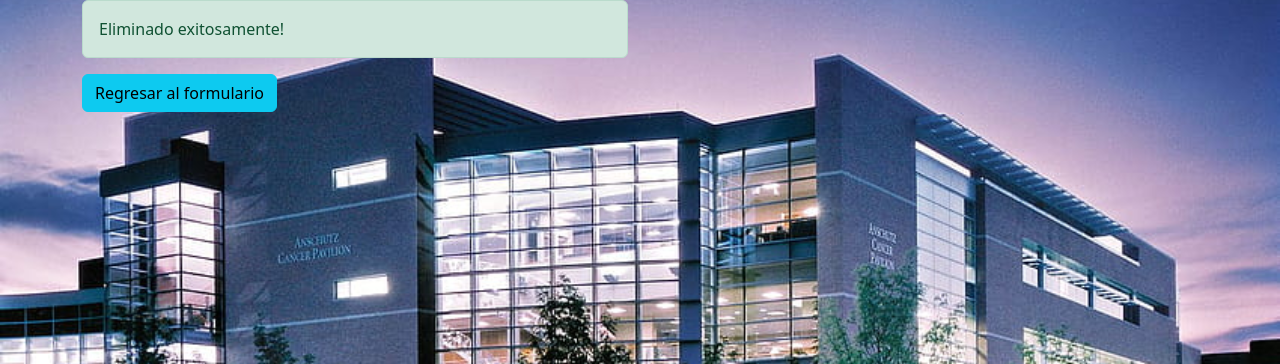
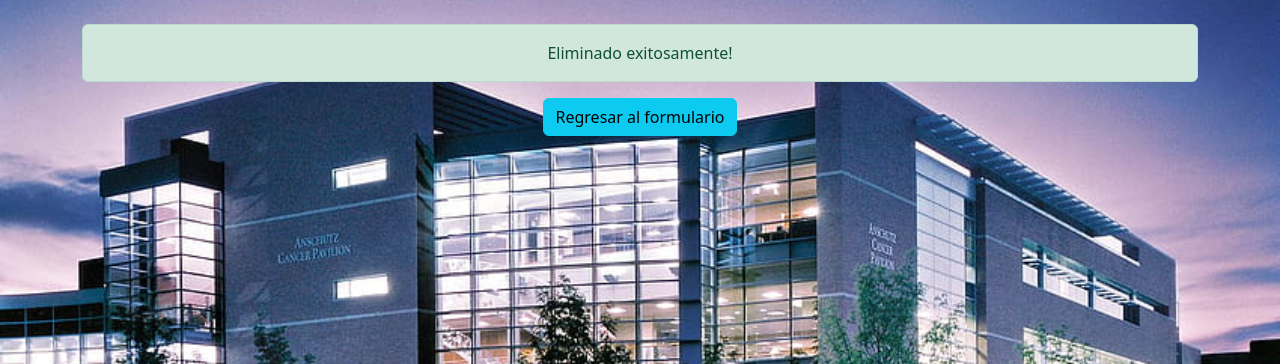
Before and after one commit to kenser11547/examen_final, a PHP site: page /eliminar.php in a window 1280 px wide. Shown: the part 56-420 px from the top of the page. Run offline with PHP 8.4, Linux system fonts and the light colour scheme.

Commit message:
crear vista de los pacientes

```diff
--- a/controladores/pacientes/buscar.php
+++ b/controladores/pacientes/buscar.php
@@ -27,7 +27,7 @@ try {
     <link href="https://cdn.jsdelivr.net/npm/bootstrap@5.2.3/dist/css/bootstrap.min.css" rel="stylesheet" integrity="sha384-rbsA2VBKQhggwzxH7pPCaAqO46MgnOM80zW1RWuH61DGLwZJEdK2Kadq2F9CUG65" crossorigin="anonymous">
     <title>Resultados de busqueda</title>
 </head>
-<body>
+<body><br>
     <div class="container">
         <div class="row justify-content-center">
             <div class="col-lg-8">
@@ -45,7 +45,7 @@ try {
                     <tbody>
                         <?php if(count($pacientes) > 0):?>
                         <?php foreach($pacientes as $key => $paciente) : ?>
-                        <tr>
+                        <tr class="text-center table-secondary">
                             <td><?= $key + 1 ?></td>
                             <td><?= $paciente['PACIENTE_NOMBRE'] ?></td>
                             <td><?= $paciente['PACIENTE_DPI'] ?></td>
--- a/controladores/pacientes/eliminar.php
+++ b/controladores/pacientes/eliminar.php
@@ -32,10 +32,10 @@ require '../../modelos/Paciente.php';
     <link href="https://cdn.jsdelivr.net/npm/bootstrap@5.2.3/dist/css/bootstrap.min.css" rel="stylesheet" integrity="sha384-rbsA2VBKQhggwzxH7pPCaAqO46MgnOM80zW1RWuH61DGLwZJEdK2Kadq2F9CUG65" crossorigin="anonymous">
     <title>Resultados</title>
 </head>
-<body>
+<body><br><center>
     <div class="container">
         <div class="row">
-            <div class="col-lg-6">
+            <div class="col-lg-12">
                 <?php if($resultado): ?>
                     <div class="alert alert-success" role="alert">
                         Eliminado exitosamente!
@@ -49,11 +49,11 @@ require '../../modelos/Paciente.php';
             </div>
         </div>
         <div class="row">
-            <div class="col-lg-4">
+            <div class="col-lg-12">
                 <a href="/final_caaljuc/controladores/pacientes/buscar.php" class="btn btn-info">Regresar al formulario</a>
             </div>
         </div>
     </div>
-</body>
+</body></center>
 </html>
 <?php include_once '../../includes/footer.php'?>
```
Also changed, not shown: controladores/pacientes/guardar.php (+4 -4 lines), controladores/pacientes/modificar.php (+4 -4 lines).
